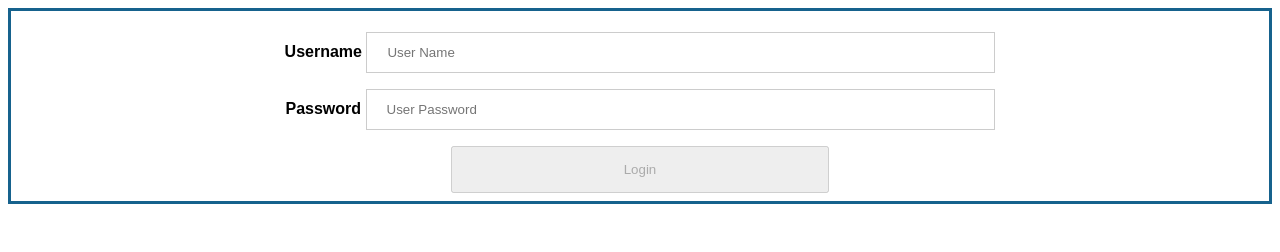
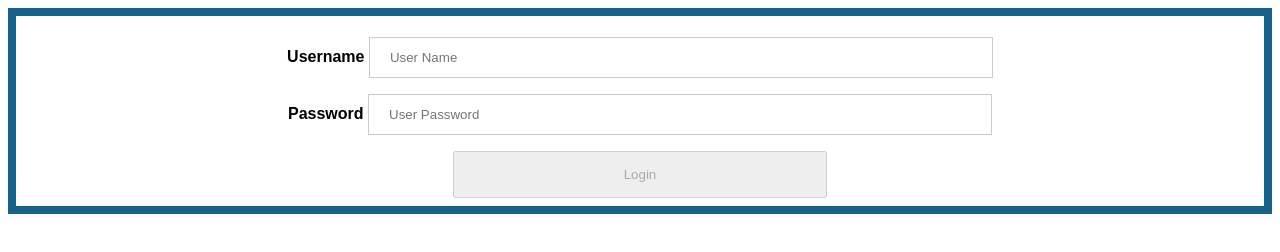
Before and after one commit to rminelli/user-auth-angular-node-sql-server, a website: page index.html in a window 1280 px wide. Drawn offline with nearby package versions, Linux system fonts and the light colour scheme.

Commit message:
Form Layout

```diff
--- a/index.html
+++ b/index.html
@@ -8,7 +8,7 @@
     }
 
     form {
-      border: 3px solid rgb(22, 98, 141);
+      border: 8px solid rgb(22, 98, 141);
       text-align: center;
     }
 
```
